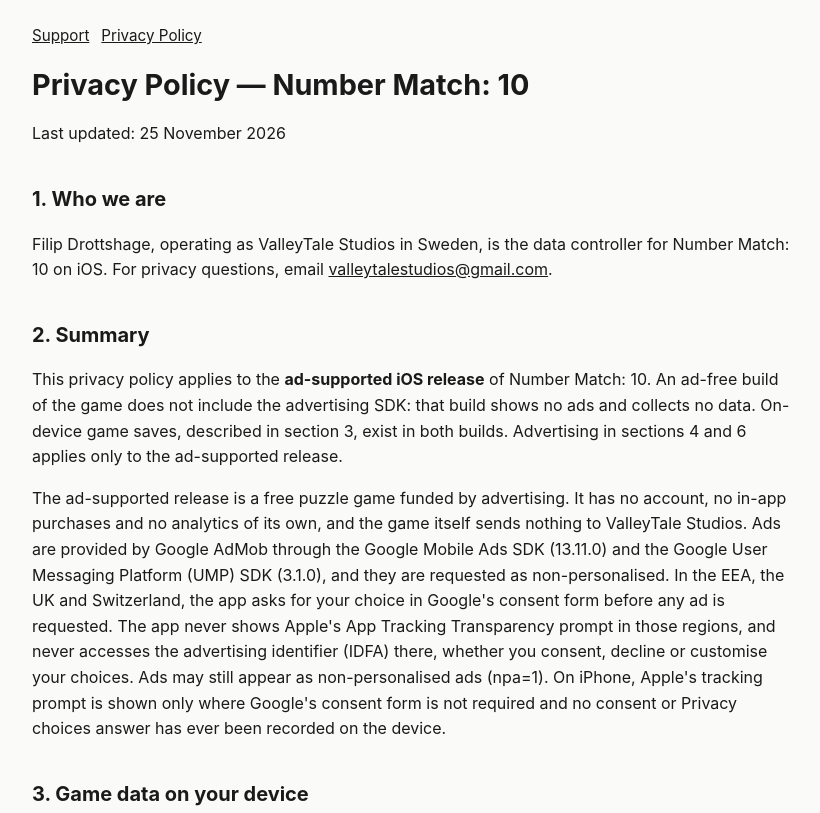
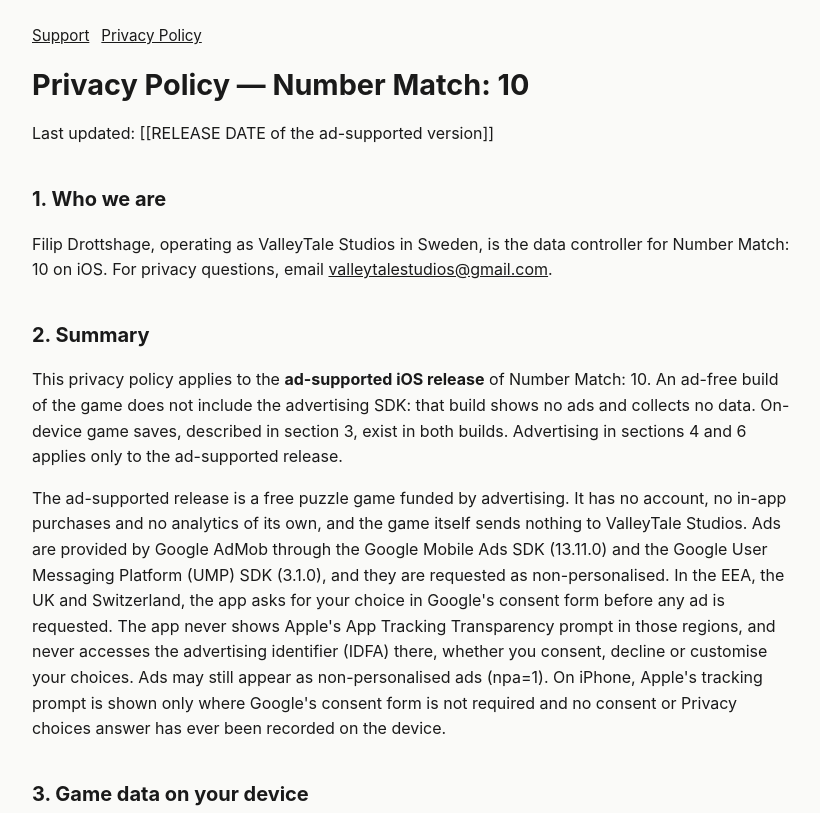
Before and after one commit to filipdrottshag3/neon-blocks-legal, a plain HTML site: page number-match-10/privacy/index.html in a window 1280 px wide. Shown: the top 813 px of the page, without its empty margins (228-1048 px from the left). Drawn offline with Linux system fonts and the light colour scheme.

Commit message:
Number Match: 10 — keep the legal pages unpublished
Restore noindex and the release-date placeholder. 25 November 2026 was a planned date, and these pages are not live until the ad-supported release is ready. Later wording about placements, consent, and on-device records stays.

Co-authored-by: filipdrottshag3 <filipdrottshag3@users.noreply.github.com>

```diff
--- a/number-match-10/privacy/index.html
+++ b/number-match-10/privacy/index.html
@@ -3,11 +3,14 @@
 <head>
 <meta charset="utf-8">
 <meta name="viewport" content="width=device-width, initial-scale=1">
+<meta name="robots" content="noindex">
 <!--
-  AD-SUPPORTED iOS RELEASE of Number Match: 10 (Option B), final text, ready to publish.
-  GitHub Pages builds from main only: these pages go live when this text reaches main.
-  The "Last updated" date in number-match-10/privacy/index.html is the planned publication date.
-  If the pages are published on a later day, change that one line to the actual publication date.
+  PREPARED FOR THE AD-SUPPORTED iOS RELEASE (Option B). These pages are unpublished.
+  Do not merge this branch to main, and do not publish the pages, before that release is ready to go live.
+  GitHub Pages builds from main only.
+  When the ad-supported release is ready to go live, and only then, update both of the following together:
+  1. Replace [[RELEASE DATE of the ad-supported version]] in this file with the actual publication date. Do not invent that date before release.
+  2. Remove <meta name="robots" content="noindex"> from this file and from number-match-10/support/index.html.
 -->
 <title>Number Match: 10 — Privacy Policy</title>
 <meta name="description" content="How the ad-supported iOS release of Number Match: 10 handles game data, advertising and privacy.">
@@ -34,7 +37,7 @@ table.wide td::before{content:attr(data-label);display:block;color:var(--muted);
 <body><main>
 <nav aria-label="Number Match: 10"><a href="/number-match-10/support/">Support</a><a href="/number-match-10/privacy/">Privacy Policy</a></nav>
 <h1>Privacy Policy — Number Match: 10</h1>
-<p>Last updated: 25 November 2026</p>
+<p>Last updated: [[RELEASE DATE of the ad-supported version]]</p>
 <h2>1. Who we are</h2>
 <p>Filip Drottshage, operating as ValleyTale Studios in Sweden, is the data controller for Number Match: 10 on iOS. For privacy questions, email <a href="mailto:valleytalestudios@gmail.com">valleytalestudios@gmail.com</a>.</p>
 <h2>2. Summary</h2>
```
Also changed, not shown: number-match-10/support/index.html (+7 -4 lines).
